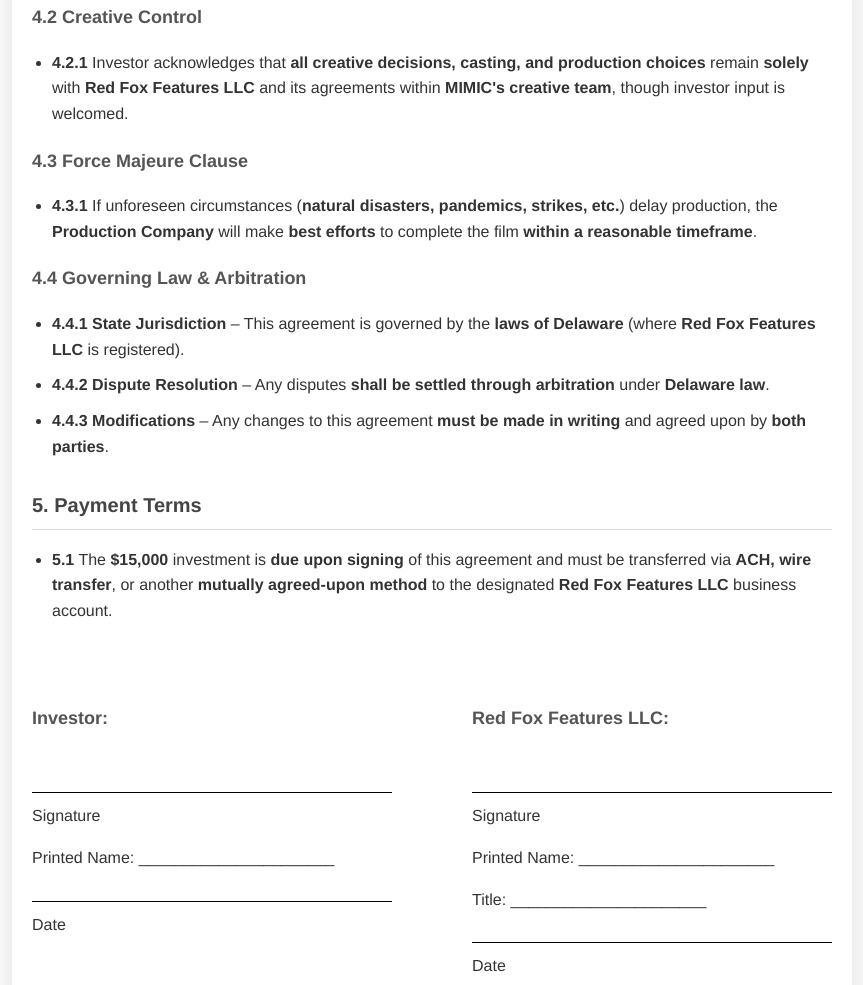
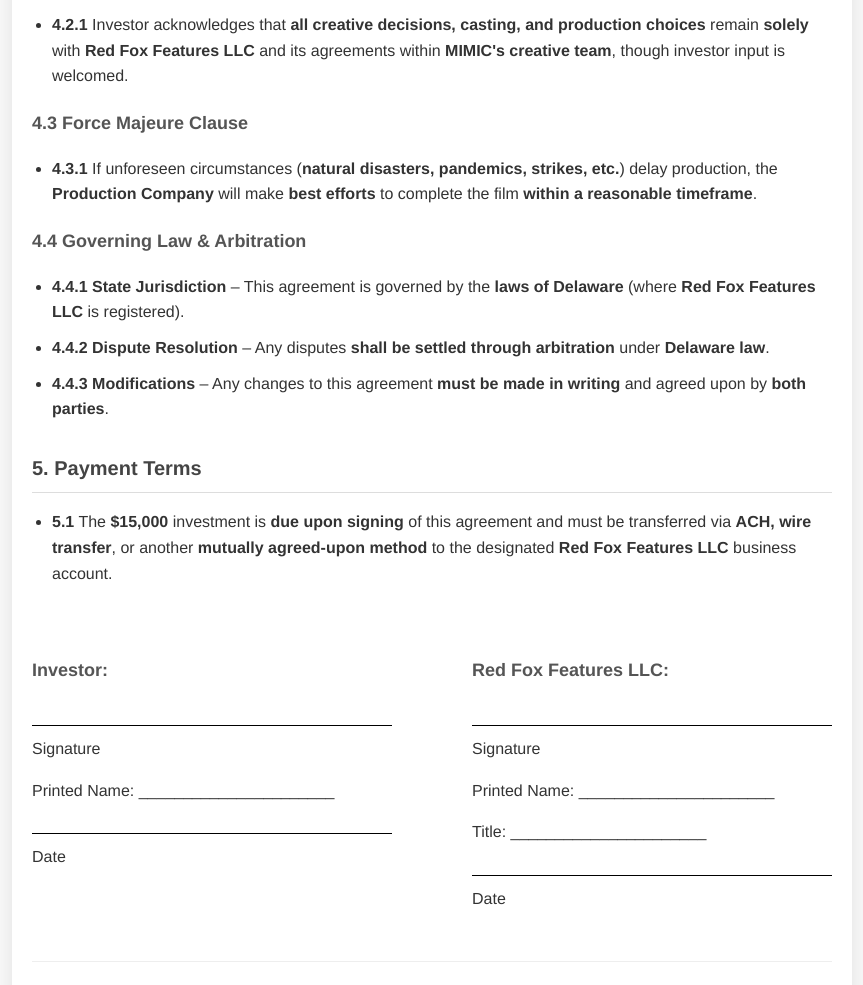
Before and after one commit to mikecerisano/investorhariagreement, a plain HTML site: page index.html in a window 1280 px wide. Shown: the part 1815-2800 px from the top of the page, without its empty margins (208-1071 px from the left). Drawn offline with Linux system fonts and the light colour scheme.

Commit message:
Update index.html

```diff
--- a/index.html
+++ b/index.html
@@ -30,7 +30,7 @@
         }
 
         .logo {
-            max-width: 200px;
+            max-width: 150px;
             margin: 0 auto 20px;
             display: block;
         }
@@ -73,8 +73,13 @@
             margin-bottom: 10px;
         }
 
+        /* Force the signatures on same page */
+        .signature-section {
+            page-break-inside: avoid;
+            margin-top: 50px;
+        }
+
         .signatures {
-            margin-top: 60px;
             display: flex;
             justify-content: space-between;
         }
@@ -84,15 +89,15 @@
         }
 
         .signature-line {
-            margin-top: 60px;
             border-top: 1px solid #000;
             padding-top: 10px;
+            margin-top: 40px;
         }
 
         .date-line {
-            margin-top: 30px;
             border-top: 1px solid #000;
             padding-top: 10px;
+            margin-top: 30px;
         }
 
         .footer {
@@ -102,6 +107,11 @@
             color: #777;
             border-top: 1px solid #eee;
             padding-top: 20px;
+        }
+
+        /* Reduce spacing to ensure signatures fit on one page */
+        .compact-section {
+            margin-bottom: 15px;
         }
 
         /* Print-specific styles */
@@ -119,6 +129,12 @@
             .page-break {
                 page-break-before: always;
             }
+
+            /* Ensure signature section stays on one page */
+            .signature-section {
+                page-break-before: auto;
+                page-break-after: avoid;
+            }
         }
     </style>
 </head>
@@ -126,7 +142,7 @@
     <div class="container">
         <div class="header">
             <img src="https://raw.githubusercontent.com/mikecerisano/Investor/refs/heads/main/IMG_0069.png" alt="Red Fox Features Logo" class="logo">
-            <h1>MIMIC Investor Agreement</h1>
+            <h1>MIMIC INVESTOR AGREEMENT</h1>
         </div>
 
         <section>
@@ -178,7 +194,7 @@
             </ul>
         </section>
 
-        <section>
+        <section class="compact-section">
             <h2>4. Legal Terms & Dispute Resolution</h2>
 
             <h3>4.1 No Guaranteed Returns</h3>
@@ -204,13 +220,15 @@
             </ul>
         </section>
 
-        <section>
+        <section class="compact-section">
             <h2>5. Payment Terms</h2>
             <ul>
                 <li><strong>5.1</strong> The <strong>$15,000</strong> investment is <strong>due upon signing</strong> of this agreement and must be transferred via <strong>ACH, wire transfer</strong>, or another <strong>mutually agreed-upon method</strong> to the designated <strong>Red Fox Features LLC</strong> business account.</li>
             </ul>
         </section>
 
+        <!-- Force this section to stay together on one page -->
+        <div class="signature-section">
             <div class="signatures">
                 <div class="signature-block">
                     <h3>Investor:</h3>
@@ -227,6 +245,7 @@
                     <div class="date-line">Date</div>
                 </div>
             </div>
+        </div>
 
         <div class="footer">
             <p>Red Fox Features LLC | This document is confidential and intended only for the parties involved.</p>
```
Lines whose indentation alone changed are shown as unchanged.
